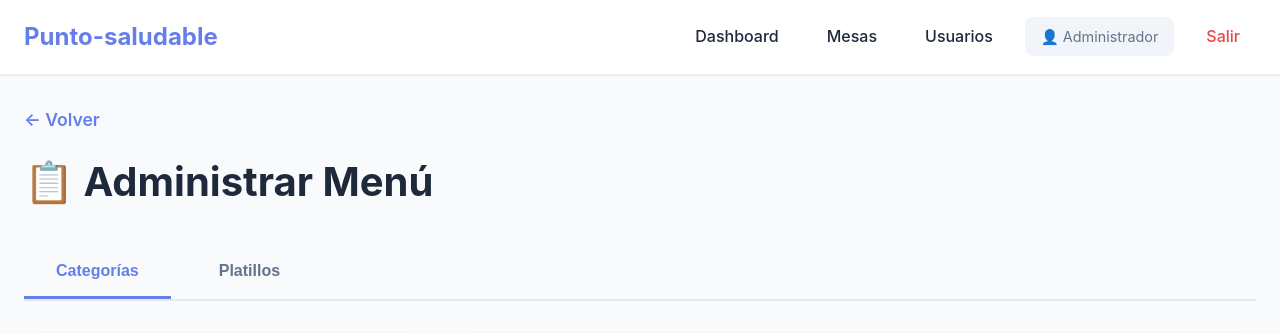
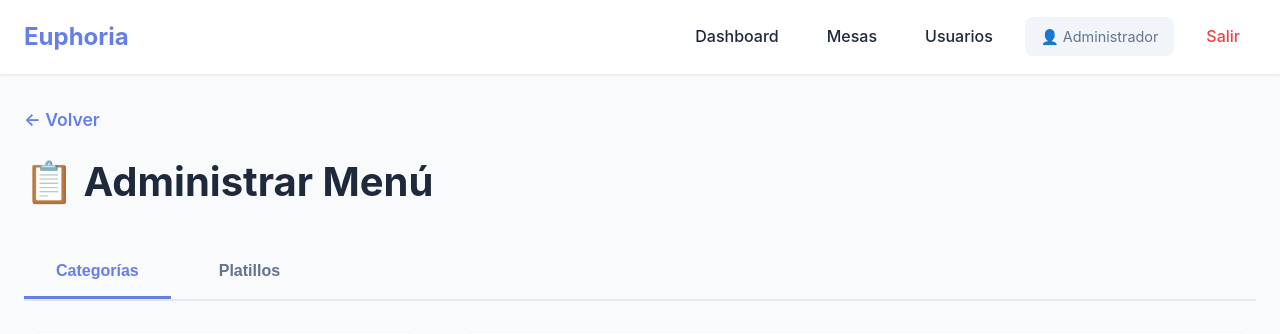
Before and after one commit to vallejoj645/Euphoria, a Flask app: page /administrar_menu in a window 1280 px wide. Shown: the top 334 px of the page. Run offline with Flask 3, Linux system fonts and the light colour scheme; a user stored in the database is signed in; data that the repository does not hold is empty.

Commit message:
Change nav brand name from 'Punto-saludable' to 'Euphoria'

```diff
--- a/templates/administrar_menu.html
+++ b/templates/administrar_menu.html
@@ -196,7 +196,7 @@
 <body>
     <nav class="navbar">
         <div class="nav-container">
-            <div class="nav-brand">Punto-saludable</div>
+            <div class="nav-brand">Euphoria</div>
             <div class="nav-menu">
                 <a href="{{ url_for('dashboard') }}" class="nav-link">Dashboard</a>
                 <a href="{{ url_for('administrar_mesas') }}" class="nav-link">Mesas</a>
```
